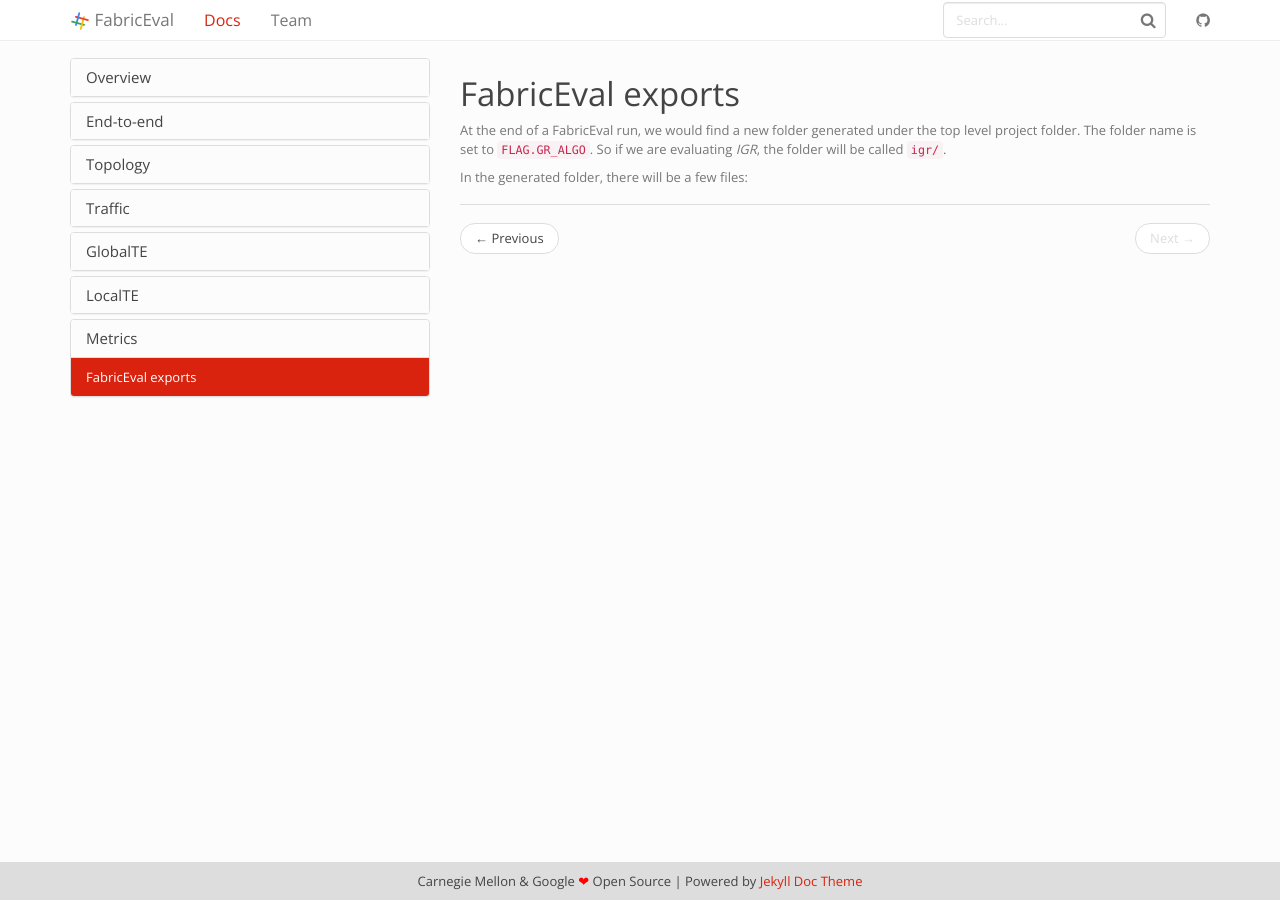
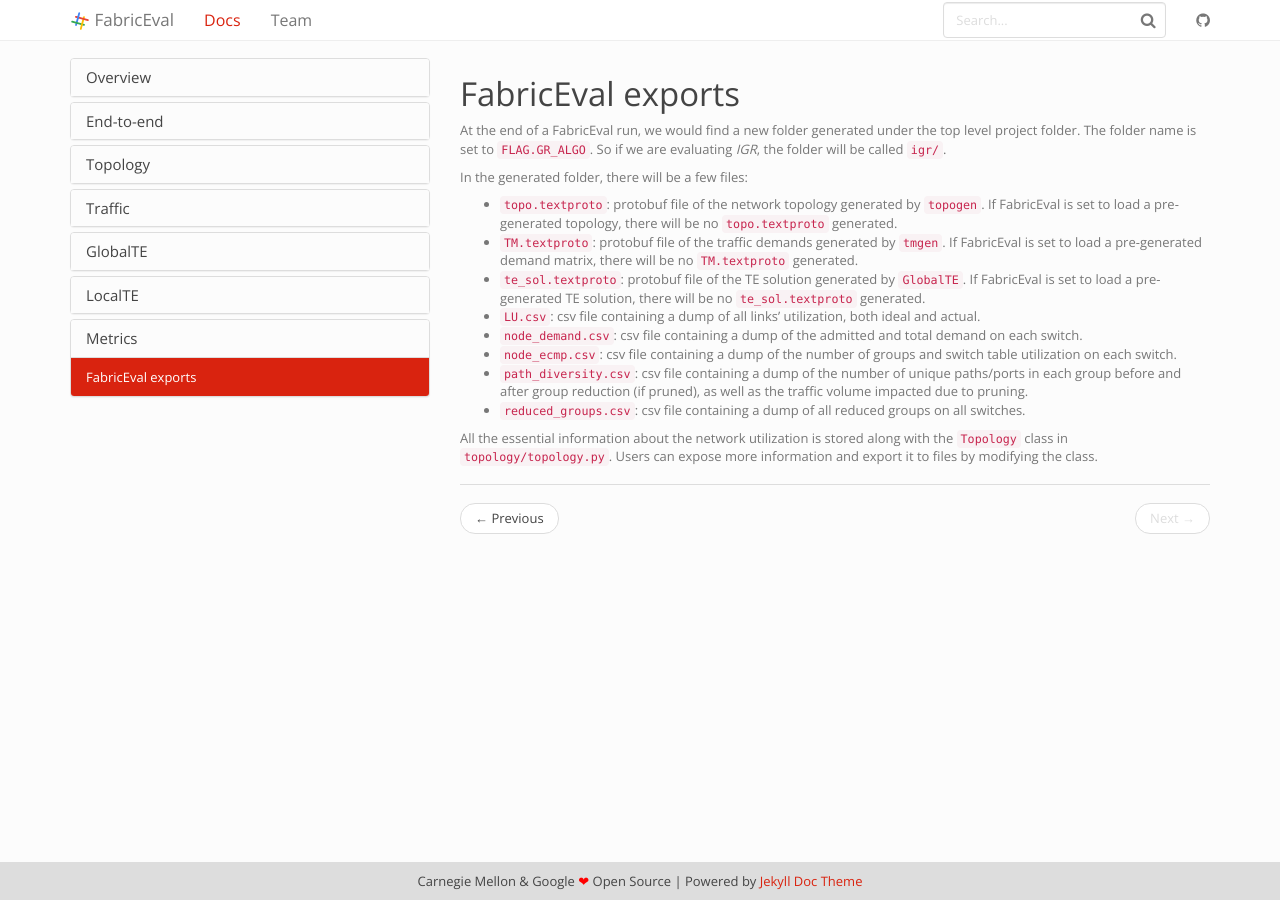
Before and after one commit to shuoshuc/FabricEval, a Jekyll site: the page built from docs/_docs/metrics/exports.md, in a window 1280 px wide. Built offline with Jekyll 4.4.1, drawn with Linux system fonts in a browser that asks for light colours.

Commit message:
Write export section

```diff
--- a/docs/_docs/metrics/exports.md
+++ b/docs/_docs/metrics/exports.md
@@ -8,3 +8,26 @@ top level project folder. The folder name is set to `FLAG.GR_ALGO`. So if we
 are evaluating *IGR*, the folder will be called `igr/`.
 
 In the generated folder, there will be a few files:
+* `topo.textproto`: protobuf file of the network topology generated by `topogen`.
+If FabricEval is set to load a pre-generated topology, there will be no `topo.textproto`
+generated.
+* `TM.textproto`: protobuf file of the traffic demands generated by `tmgen`.
+If FabricEval is set to load a pre-generated demand matrix, there will be no `TM.textproto`
+generated.
+* `te_sol.textproto`: protobuf file of the TE solution generated by `GlobalTE`.
+If FabricEval is set to load a pre-generated TE solution, there will be no `te_sol.textproto`
+generated.
+* `LU.csv`: csv file containing a dump of all links' utilization, both ideal and actual.
+* `node_demand.csv`: csv file containing a dump of the admitted and total demand
+on each switch.
+* `node_ecmp.csv`: csv file containing a dump of the number of groups and switch
+table utilization on each switch.
+* `path_diversity.csv`: csv file containing a dump of the number of unique paths/ports
+in each group before and after group reduction (if pruned), as well as the traffic
+volume impacted due to pruning.
+* `reduced_groups.csv`: csv file containing a dump of all reduced groups on all
+switches.
+
+All the essential information about the network utilization is stored along with
+the `Topology` class in `topology/topology.py`. Users can expose more information
+and export it to files by modifying the class.
```
